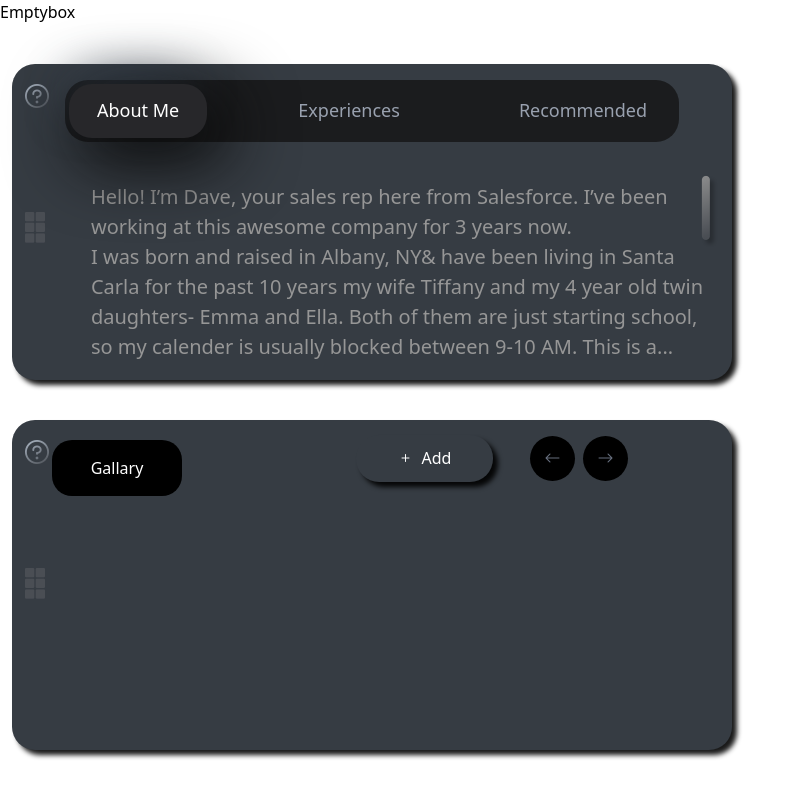
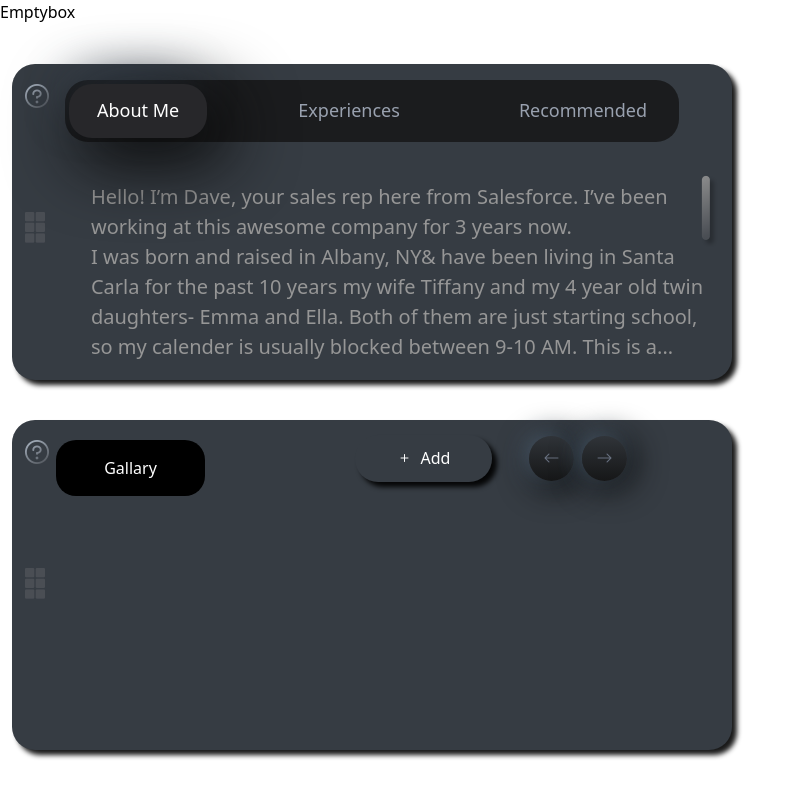
Before and after one commit to rahulgope45/Lunacal-assignment, a React (Vite) app: page / in a window 1280 px wide. Shown: the whole page, without its empty margins (0-803 px from the left). Built offline with nearby package versions, Linux system fonts and the light colour scheme.

Commit message:
buttons arrows style completed

```diff
--- a/src/component/Gallery.jsx
+++ b/src/component/Gallery.jsx
@@ -21,9 +21,9 @@ function Gallery() {
       {/* Gallary */}
 
       <div>
-        <div className="flex items-center  px-10  gap-[174px]">
+        <div className="flex items-center  px-10  gap-[150px]">
           {/* Gallery Button */}
-          <div className="bg-black w-[149px] h-[42px] rounded-[20px] flex items-center justify-center p-7 mt-[20px]">
+          <div className="bg-black w-[149px] h-[42px] rounded-[20px] flex items-center justify-center p-7 mt-[20px] ml-1">
             <p className="text-white">Gallary</p>
           </div>
 
@@ -36,10 +36,10 @@ function Gallery() {
 
           {/* Arrows */}
           <div className="flex gap-2">
-            <div className="bg-black rounded-full w-[45px] h-[45px] flex items-center justify-center">
+            <div className="bg-gradient-to-b from-[#303439] to-[#161718] rounded-full w-[45px] h-[45px] flex items-center justify-center shadow-[-5px_-3px_30px_-10px_#96BEE7,4px_4px_30px_5px_#101213]">
               <i className="bi bi-arrow-left text-gray-500"></i>
             </div>
-            <div className="bg-black rounded-full w-[45px] h-[45px] flex items-center justify-center">
+            <div className="bg-gradient-to-b from-[#303439] to-[#161718] rounded-full w-[45px] h-[45px] flex items-center justify-center shadow-[-5px_-3px_30px_-10px_#96BEE7,4px_4px_30px_5px_#101213]">
               <i className="bi bi-arrow-right text-gray-500  "></i>
             </div>
           </div>
```
